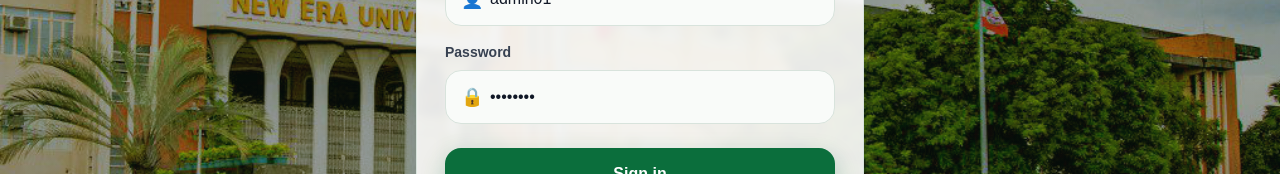
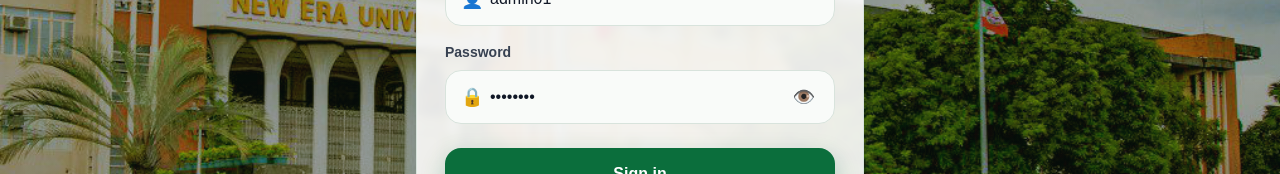
Before and after one commit to VladymereBilan/NEU-PASS-2, a Next.js app in the folder admin-web/: page /login in a window 1280 px wide. Shown: the part 379-553 px from the top of the page. Built offline with nearby package versions, Linux system fonts and the light colour scheme.

Commit message:
Tighten admin password toggle styling

```diff
--- a/admin-web/app/login/page.tsx
+++ b/admin-web/app/login/page.tsx
@@ -10,6 +10,7 @@ export default function LoginPage() {
   const router = useRouter();
   const [username, setUsername] = useState("admin01");
   const [password, setPassword] = useState("admin123");
+  const [showPassword, setShowPassword] = useState(false);
   const [error, setError] = useState("");
   const [loading, setLoading] = useState(false);
 
@@ -90,7 +91,15 @@ export default function LoginPage() {
 
           <div className="mt-7 space-y-4">
             <Field label="Username" value={username} onChange={setUsername} icon="user" />
-            <Field label="Password" type="password" value={password} onChange={setPassword} icon="lock" />
+            <Field
+              label="Password"
+              type={showPassword ? "text" : "password"}
+              value={password}
+              onChange={setPassword}
+              icon="lock"
+              showPassword={showPassword}
+              onTogglePassword={() => setShowPassword((value) => !value)}
+            />
           </div>
 
           {error ? (
@@ -122,13 +131,17 @@ function Field({
   value,
   onChange,
   type = "text",
-  icon
+  icon,
+  showPassword,
+  onTogglePassword
 }: {
   label: string;
   value: string;
   onChange: (value: string) => void;
   type?: string;
   icon?: "user" | "lock";
+  showPassword?: boolean;
+  onTogglePassword?: () => void;
 }) {
   const iconMarkup =
     icon === "user" ? "👤" : icon === "lock" ? "🔒" : "";
@@ -144,9 +157,30 @@ function Field({
           type={type}
           value={value}
           onChange={(event) => onChange(event.target.value)}
-          className="w-full rounded-2xl border border-[#d8e3dc] bg-[#f9fbf9] py-3.5 pl-11 pr-4 text-[#111827] outline-none transition placeholder:text-[#6b7280] focus:border-[#0b6e3c] focus:ring-4 focus:ring-[#eaf5ee]"
+          className={`w-full rounded-2xl border border-[#d8e3dc] bg-[#f9fbf9] py-3.5 pl-11 pr-12 text-[#111827] outline-none transition placeholder:text-[#6b7280] focus:border-[#0b6e3c] focus:ring-4 focus:ring-[#eaf5ee] ${
+            label === "Password" ? "pr-12" : "pr-4"
+          }`}
           placeholder={label}
         />
+        {label === "Password" && onTogglePassword ? (
+          <button
+            type="button"
+            onClick={onTogglePassword}
+            className="absolute right-3 top-1/2 flex -translate-y-1/2 items-center justify-center rounded-lg p-2 transition hover:bg-[#edf7f0]"
+            aria-label={showPassword ? "Hide password" : "Show password"}
+          >
+            <span
+              className="text-lg"
+              style={{
+                filter: "drop-shadow(0 0 0 rgba(0,0,0,0))",
+                color: "#111827",
+                textShadow: "0 0 0 #111827"
+              }}
+            >
+              {showPassword ? "🙈" : "👁️"}
+            </span>
+          </button>
+        ) : null}
       </div>
     </label>
   );
```
